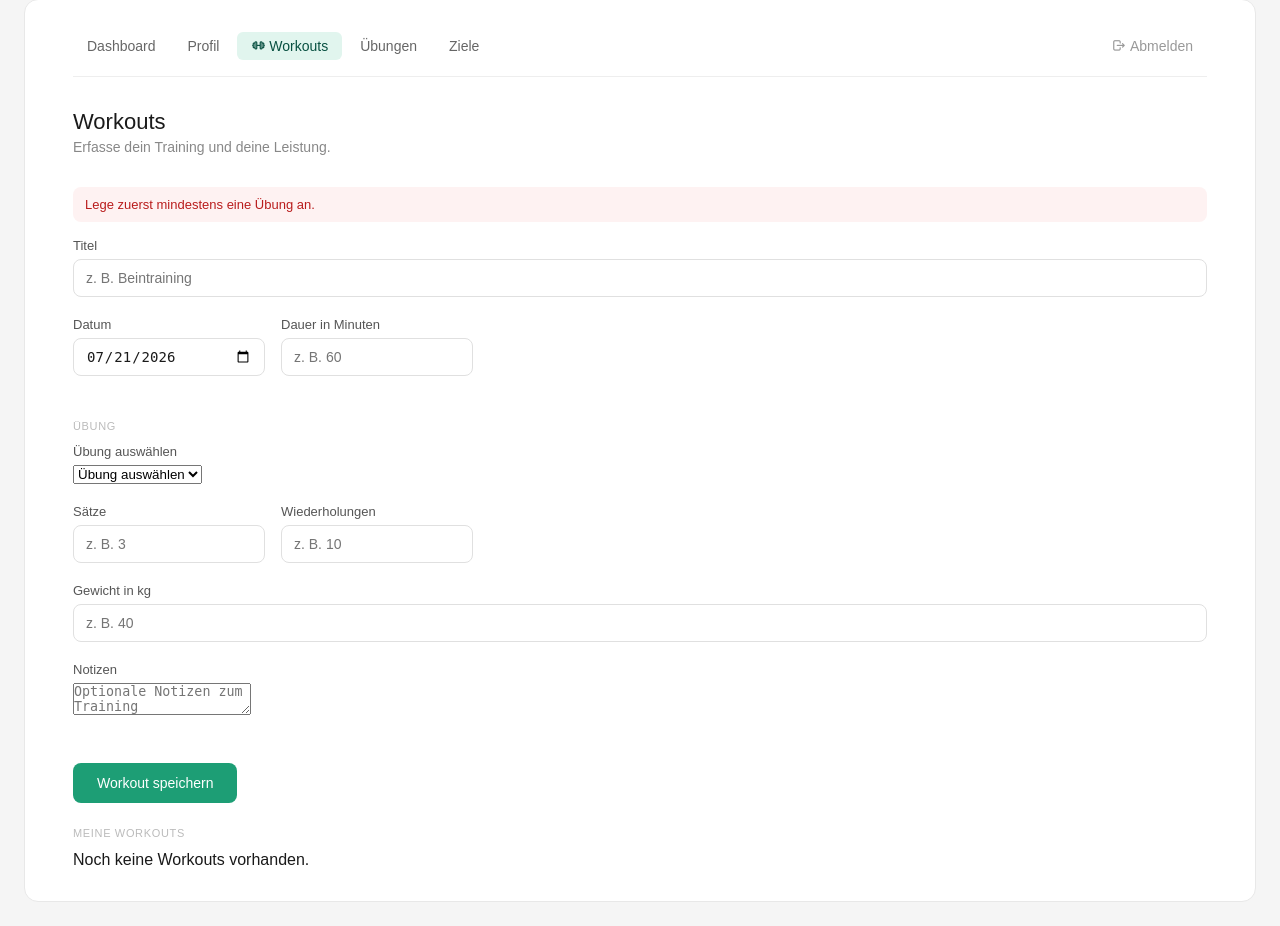
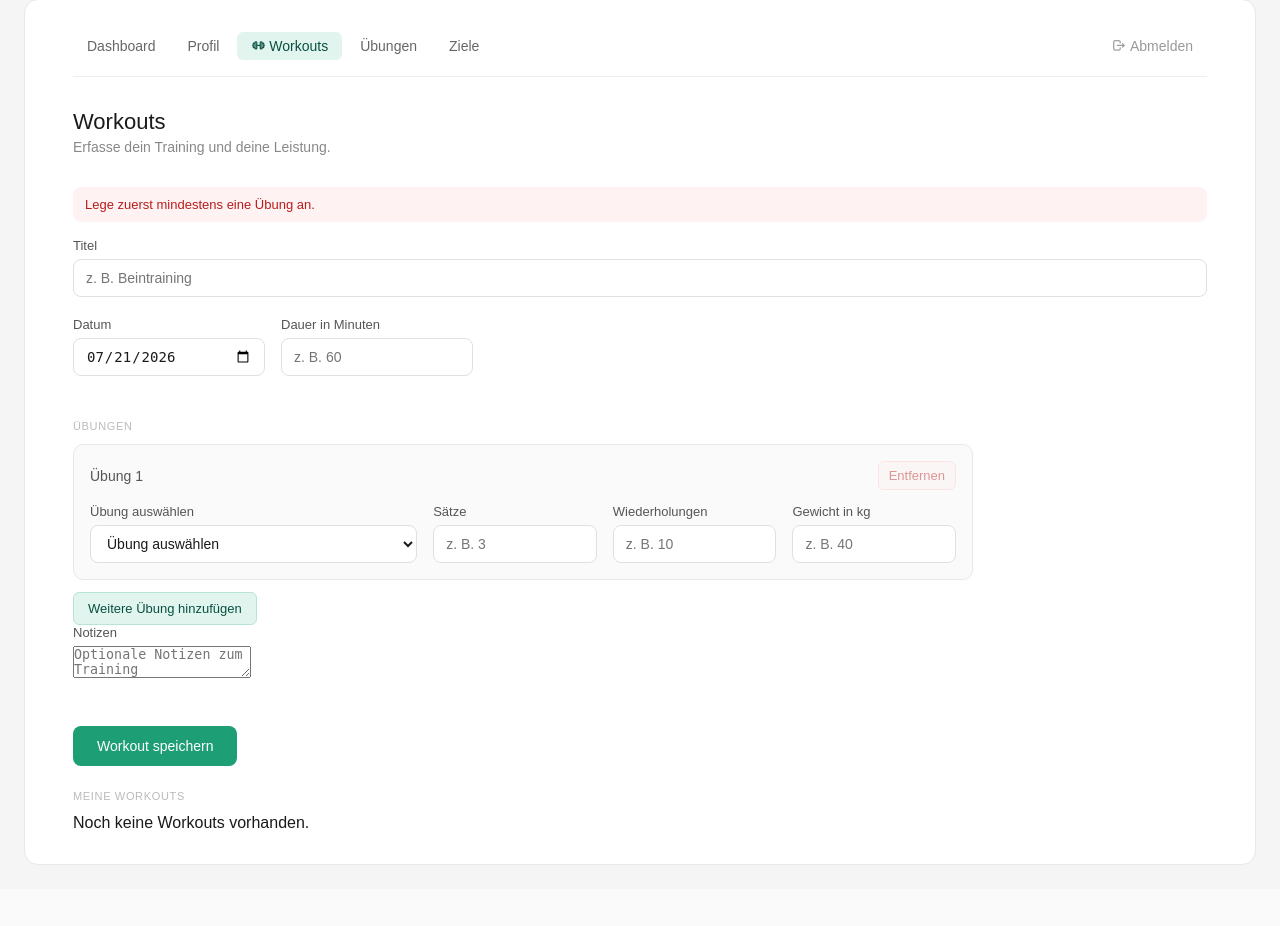
Before and after one commit to tanay-756/Webtechnologie-2-SoSe26, a PHP site: page /pages/workout_log.php in a window 1280 px wide. Shown: the part 25-951 px from the top of the page. After the commit the page ends 890 px from the top, so only its background shows below. Run offline with PHP 8.4, Linux system fonts and the light colour scheme; the visitor is signed in with stand-in values (Sample User, id 1); data that the repository does not hold is empty.

Commit message:
Mehrere Übungen pro Workout im Frontend hinzugefügt

```diff
--- a/css/style.css
+++ b/css/style.css
@@ -357,6 +357,100 @@ input:disabled { background: #fafafa; color: #999; }
 }
 
 /* Workout-Aktionen */
+.workout-exercises {
+    display: grid;
+    gap: 16px;
+    max-width: 900px;
+}
+
+.workout-exercise-block {
+    padding: 16px;
+    background: #fafafa;
+    border: 1px solid #e8e8e8;
+    border-radius: 10px;
+}
+
+.workout-exercise-header {
+    display: flex;
+    align-items: center;
+    justify-content: space-between;
+    gap: 12px;
+    margin-bottom: 14px;
+}
+
+.workout-exercise-title {
+    color: #555;
+    font-size: 14px;
+    font-weight: 500;
+}
+
+.workout-exercise-fields {
+    display: grid;
+    grid-template-columns: minmax(180px, 2fr) repeat(3, minmax(100px, 1fr));
+    gap: 16px;
+}
+
+.workout-exercise-fields .field {
+    margin-bottom: 0;
+}
+
+.workout-exercise-fields label span {
+    display: block;
+    margin-bottom: 6px;
+}
+
+.workout-exercise-select {
+    width: 100%;
+    height: 38px;
+    padding: 0 12px;
+    color: #1a1a1a;
+    background: #fff;
+    border: 1px solid #e0e0e0;
+    border-radius: 8px;
+    font-size: 14px;
+}
+
+.workout-exercise-select:focus {
+    border-color: #1D9E75;
+    box-shadow: 0 0 0 3px rgba(29,158,117,0.12);
+    outline: none;
+}
+
+.workout-add-exercise-button,
+.workout-remove-exercise-button {
+    border-radius: 6px;
+    cursor: pointer;
+    font-size: 13px;
+}
+
+.workout-add-exercise-button {
+    margin-top: 12px;
+    padding: 8px 14px;
+    color: #085041;
+    background: #E1F5EE;
+    border: 1px solid #b7e4d5;
+}
+
+.workout-add-exercise-button:hover {
+    background: #c9eee1;
+}
+
+.workout-remove-exercise-button {
+    padding: 6px 10px;
+    color: #b91c1c;
+    background: #fef2f2;
+    border: 1px solid #fecaca;
+}
+
+.workout-remove-exercise-button:hover:not(:disabled) {
+    background: #fee2e2;
+}
+
+.workout-remove-exercise-button:disabled {
+    cursor: not-allowed;
+    opacity: 0.45;
+}
+
 .workout-form-actions,
 .workout-actions {
     display: flex;
@@ -407,3 +501,15 @@ input:disabled { background: #fafafa; color: #999; }
 .workout-delete-button:hover {
     background: #fee2e2;
 }
+
+@media (max-width: 760px) {
+    .workout-exercise-fields {
+        grid-template-columns: repeat(2, minmax(0, 1fr));
+    }
+}
+
+@media (max-width: 520px) {
+    .workout-exercise-fields {
+        grid-template-columns: 1fr;
+    }
+}
--- a/pages/workout_log.php
+++ b/pages/workout_log.php
@@ -77,57 +77,78 @@ if (!isset($_SESSION['user_id'])) {
             </div>
         </div>
 
-        <p class="section-label">Übung</p>
+        <p class="section-label">Übungen</p>
 
-        <div class="field">
-            <label for="workout-exercise">
-                Übung auswählen
+        <div
+            class="workout-exercises"
+            id="workout-exercises"
+        ></div>
+
+        <button
+            type="button"
+            class="workout-add-exercise-button"
+            id="add-workout-exercise"
+        >
+            Weitere Übung hinzufügen
+        </button>
+
+        <template id="workout-exercise-template">
+            <div class="workout-exercise-block">
+                <div class="workout-exercise-header">
+                    <p class="workout-exercise-title"></p>
+
+                    <button
+                        type="button"
+                        class="workout-remove-exercise-button"
+                    >
+                        Entfernen
+                    </button>
+                </div>
+
+                <div class="workout-exercise-fields">
+                    <label class="field">
+                        <span>Übung auswählen</span>
+
+                        <select class="workout-exercise-select">
+                        </select>
                     </label>
 
-            <select id="workout-exercise">
-                <option value="">Übung auswählen</option>
-            </select>
-        </div>
-
-        <div class="grid-two">
-            <div class="field">
-                <label for="workout-sets">Sätze</label>
+                    <label class="field">
+                        <span>Sätze</span>
 
                         <input
                             type="number"
-                    id="workout-sets"
+                            class="workout-exercise-sets"
                             min="0"
                             placeholder="z. B. 3"
                         >
-            </div>
+                    </label>
 
-            <div class="field">
-                <label for="workout-reps">
-                    Wiederholungen
-                </label>
+                    <label class="field">
+                        <span>Wiederholungen</span>
 
                         <input
                             type="number"
-                    id="workout-reps"
+                            class="workout-exercise-reps"
                             min="0"
                             placeholder="z. B. 10"
                         >
-            </div>
-        </div>
+                    </label>
 
-        <div class="field">
-            <label for="workout-weight">
-                Gewicht in kg
-            </label>
+                    <label class="field">
+                        <span>Gewicht in kg</span>
 
                         <input
                             type="number"
-                id="workout-weight"
+                            class="workout-exercise-weight"
                             min="0"
                             step="0.1"
                             placeholder="z. B. 40"
                         >
+                    </label>
                 </div>
+            </div>
+        </template>
 
         <div class="field">
             <label for="workout-notes">Notizen</label>
```
Also changed, not shown: js/workouts.js (+137 -40 lines). Lines whose indentation alone changed are shown as unchanged.
